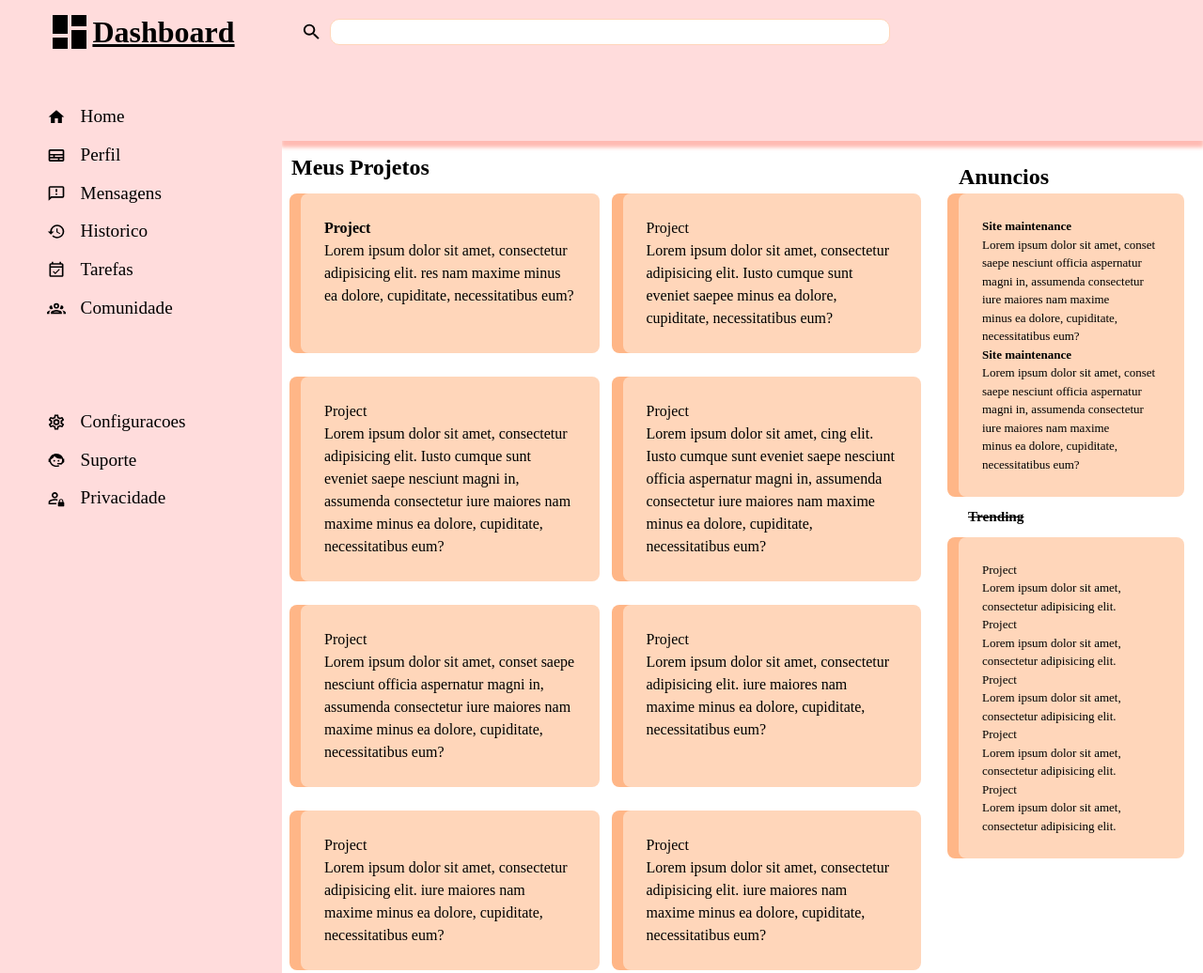
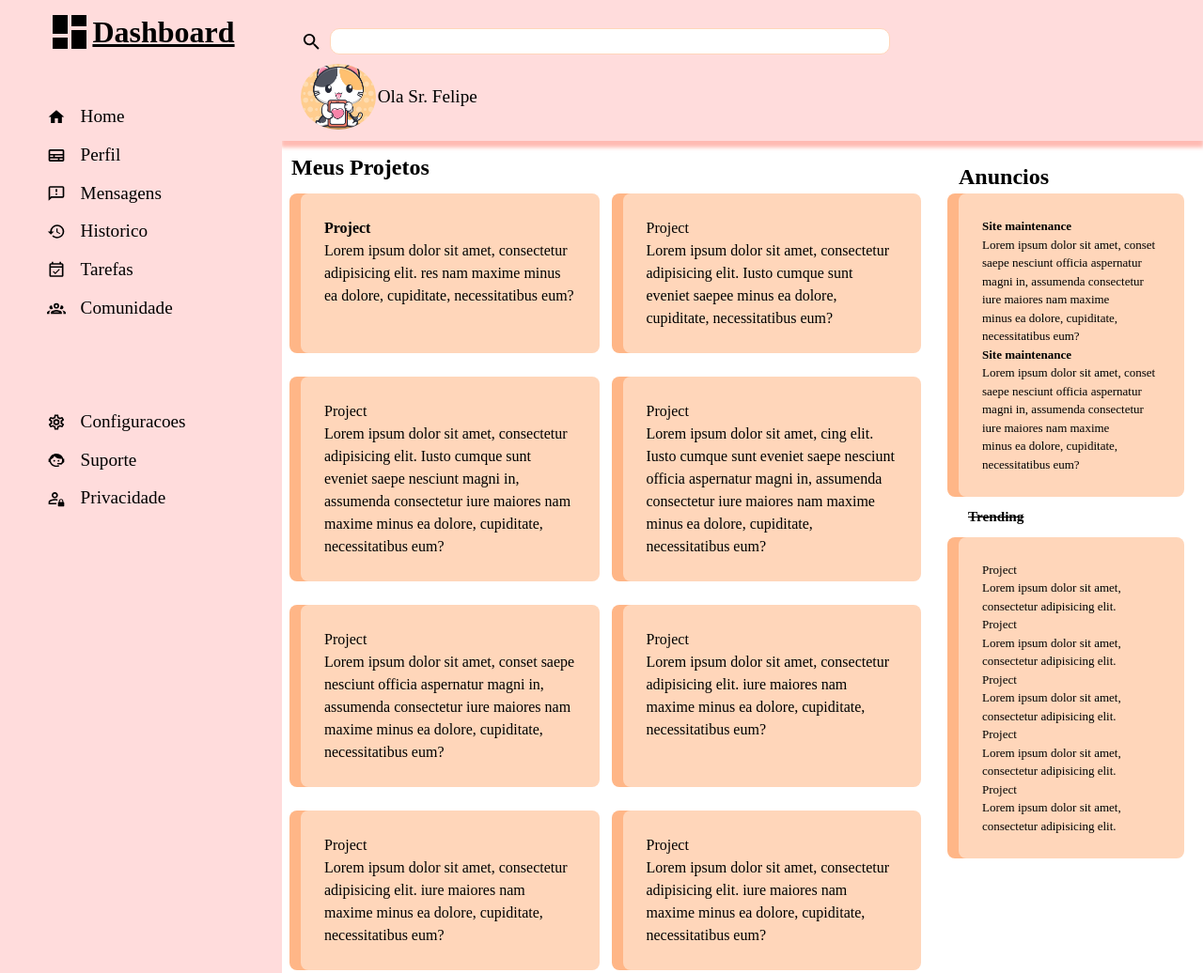
Before and after one commit to Blastonn/Admin-dashboard, a plain HTML site: page index.html in a window 1280 px wide. Shown: the top 1036 px of the page at 94% size. Drawn offline with Linux system fonts and the light colour scheme.

Commit message:
Feat - Adicionar espaco para nome e img de perfil
Adicionado espaco para a exibicao da imagem de
perfil do usuario e adicionado a exibicao do nome
na tela principal.

```diff
--- a/index.html
+++ b/index.html
@@ -10,11 +10,14 @@
     <div class="container">
         <header class="container-menu">
             <nav class="menu">
+                <form action="#" method="post" class="search-box">
+                    <label for="search"><img src="icons/magnify.svg" alt="search"></label>
+                    <input type="search" name="search-bar" id="search">
+                </form>
                 <ul class="menu-perfil">
-                    <form action="#" method="post" class="search-box">
-                        <label for="search"><img src="icons/magnify.svg" alt="search"></label>
-                        <input type="search" name="search-bar" id="search">
-                    </form>
+                    <li></li>
+                    <li>Ola Sr. Felipe</li>
+
                 </ul>
             </nav>
         </header>
--- a/style.css
+++ b/style.css
@@ -90,8 +90,6 @@ h2{
     grid-row: 1;
     box-shadow: 0px 6px 4px 1px rgba(255,139,125,0.59);
     padding: 20px;
-    grid-template-columns: 2fr 1fr;
-    grid-template-rows: 1fr 1fr;
     background-color: #FFDCDC;
 }
 
@@ -101,6 +99,7 @@ h2{
 .search-box{
     display: flex;
     align-items: center;
+    grid-column: 1 / 2;
     gap: 8px;
 }
 
@@ -112,30 +111,34 @@ input{
 .search-box > label img{
     width: clamp(0.4rem, 1.5rem, 3rem);
 }
+.menu{
+    display: grid;
+    grid-template-rows: 0.6fr 1.3fr 1fr;
+    grid-template-columns: 2fr 1fr ;
+}
+.menu-perfil{
+    display: grid;
+    grid-template-columns: 0.3fr 1fr 1fr;
+    grid-template-rows: 2fr 1fr;
+    align-items: center;
+    list-style: none;
+    justify-content: center;
+    grid-row: 2;
+    grid-column:1;
+}
 
-/*
-.menu-links li:first-child{
-    width: 10%;
+.menu-perfil li:first-child{
+    width: 80px;
+    height: 70px;
+    background-image: url(icons/desenho-de-gato-fofo-com-sinal-de-amor_454510-185.avif);
+    background-position: center;
+    background-size: cover;
     border-radius: 100%;
-    height: 50px;
     background-color: black;
 }
-
-.menu .menu-links {
-    display: grid;
-    grid-template-columns: 1fr 150px 150px 150px;
-    gap: 5px;
-    justify-content: center;
-    padding: 20px;
-    list-style: none;
-    grid-column: 1/2;
-    grid-row: 2;
-} */
-
-/* .menu .menu-perfil > li {
-    grid-column: 5;
-    color: red;
-} */
+.menu-perfil li:last-child{
+    grid-area: 1 / 2 / 2/ 2;
+}
 
 input{
     display: flex;
```
Also changed, not shown: icons/desenho-de-gato-fofo-com-sinal-de-amor_454510-185.avif (added).
